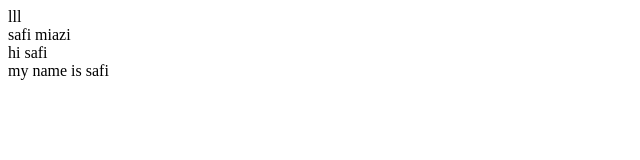
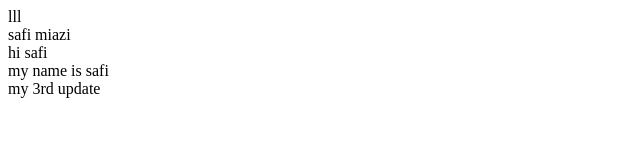
Before and after one commit to logic-legends-team/prac, a plain HTML site: page index.html in a window 1280 px wide. Shown: the whole page, without its empty margins (0-640 px from the left). Drawn offline with Linux system fonts and the light colour scheme.

Commit message:
hi lahry

```diff
--- a/index.html
+++ b/index.html
@@ -10,5 +10,6 @@
     <div>safi miazi</div>
     <div>hi safi</div>
     <div> my name is safi</div>
+    <div> my 3rd update</div>
   </body>
 </html>
```
